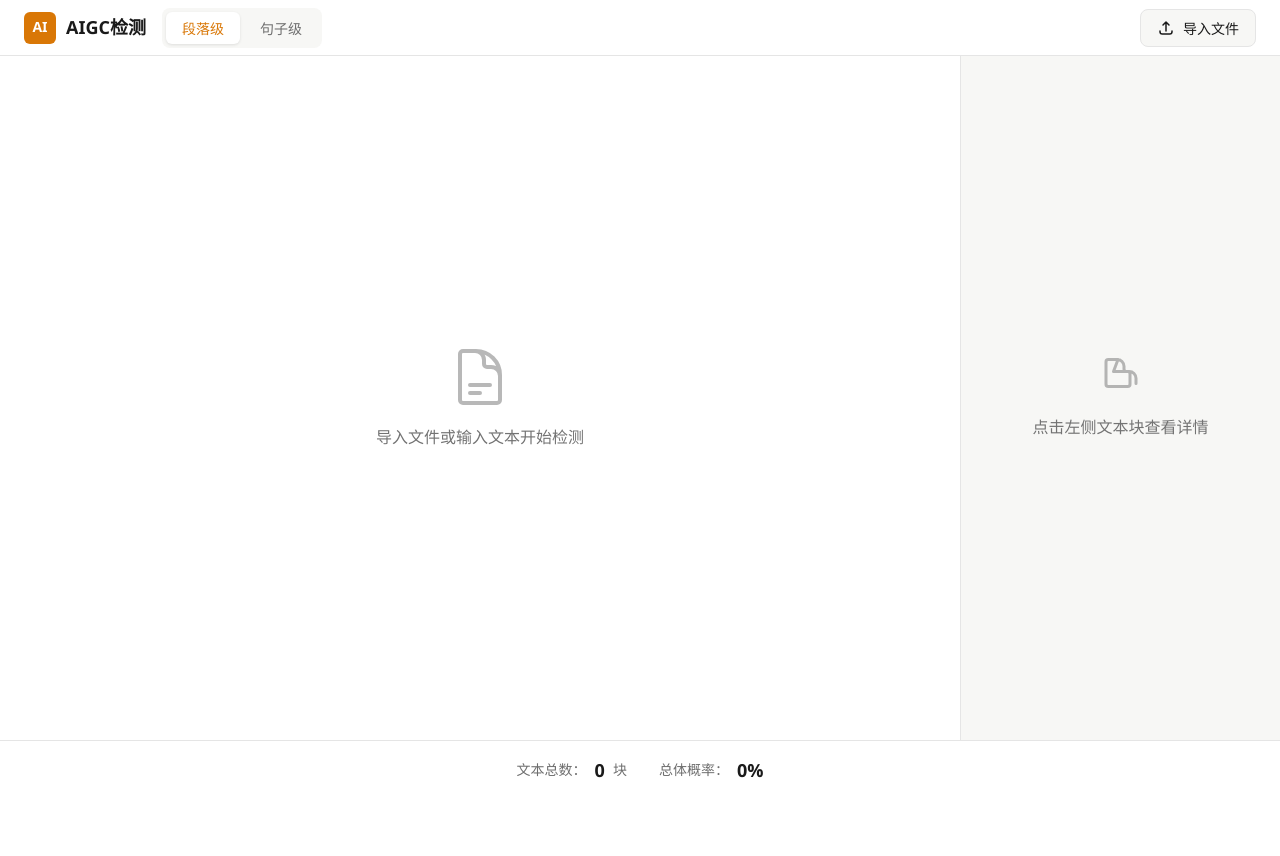
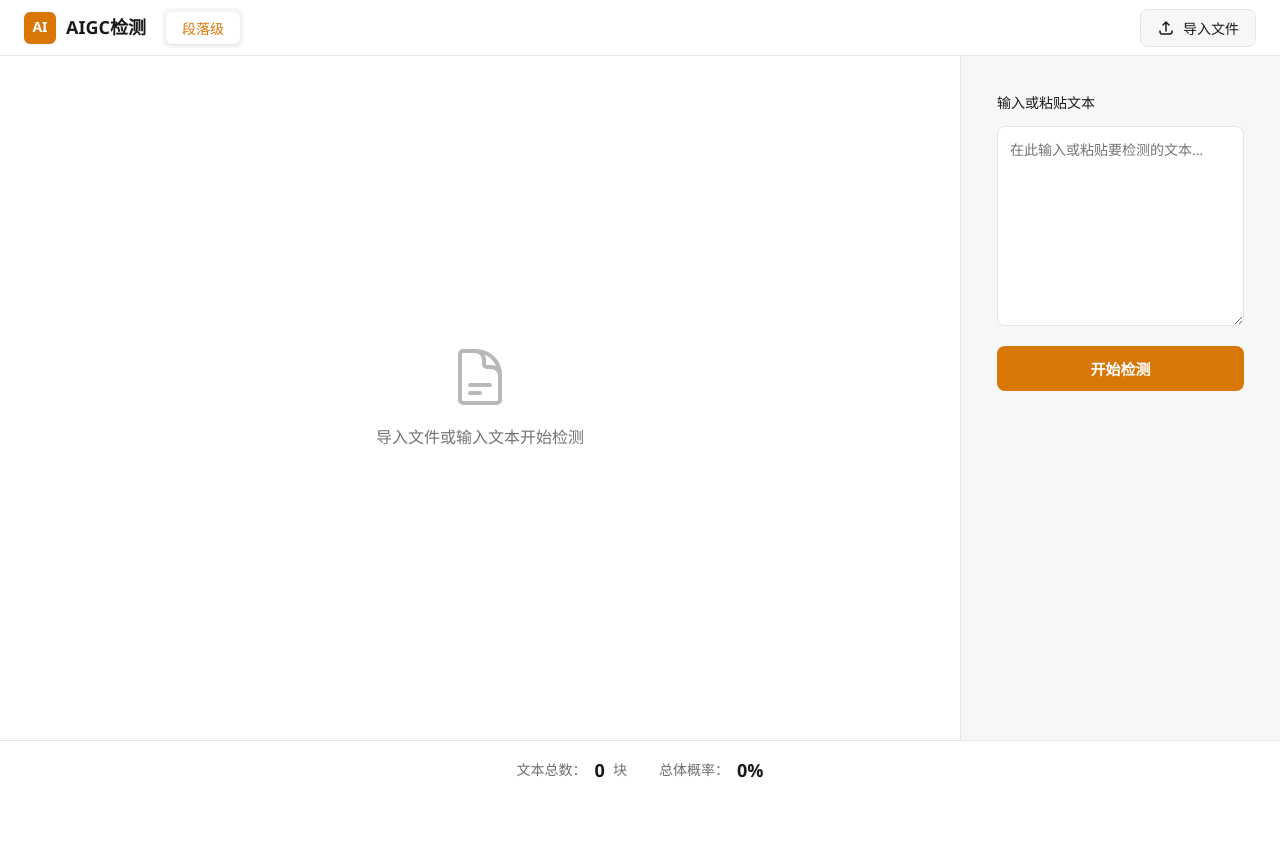
Before and after one commit to TJUEZ/unai, a Flask app: page / in a window 1280 px wide. Run offline with Flask 2, Linux system fonts and the light colour scheme.

Commit message:
fix: improve reader display with continuous text and text input

```diff
--- a/templates/index.html
+++ b/templates/index.html
@@ -269,6 +305,53 @@
             height: 48px;
             margin-bottom: 12px;
             opacity: 0.5;
+        }
+
+        /* Text Input Section */
+        .text-input-section {
+            padding: 16px;
+        }
+
+        .text-input-label {
+            font-size: 14px;
+            font-weight: 500;
+            margin-bottom: 12px;
+            color: var(--text);
+        }
+
+        .text-input-area {
+            width: 100%;
+            height: 200px;
+            padding: 12px;
+            border: 1px solid var(--border);
+            border-radius: 8px;
+            font-size: 14px;
+            font-family: inherit;
+            line-height: 1.6;
+            resize: vertical;
+        }
+
+        .text-input-area:focus {
+            outline: none;
+            border-color: var(--primary);
+        }
+
+        .btn-detect-sidebar {
+            width: 100%;
+            padding: 12px;
+            margin-top: 12px;
+            background: var(--primary);
+            color: white;
+            border: none;
+            border-radius: 8px;
+            font-size: 15px;
+            font-weight: 600;
+            cursor: pointer;
+            transition: background 0.2s;
+        }
+
+        .btn-detect-sidebar:hover {
+            background: var(--primary-hover);
         }
 
         /* Chunk Detail */
@@ -503,7 +586,7 @@
             </div>
             <div class="mode-switch">
                 <button class="mode-btn active" data-mode="paragraph" onclick="switchMode('paragraph')">段落级</button>
-                <button class="mode-btn" data-mode="sentence" onclick="switchMode('sentence')">句子级</button>
+                <!-- <button class="mode-btn" data-mode="sentence" onclick="switchMode('sentence')">句子级</button> -->
             </div>
             <div class="file-info" id="file-info">
                 <svg xmlns="http://www.w3.org/2000/svg" fill="none" viewBox="0 0 24 24" stroke="currentColor" stroke-width="2">
@@ -540,7 +623,14 @@
 
         <!-- Sidebar (Right) -->
         <div class="sidebar" id="sidebar">
-            <div class="sidebar-empty" id="sidebar-empty">
+            <!-- Text Input Section -->
+            <div class="text-input-section" id="text-input-section">
+                <div class="text-input-label">输入或粘贴文本</div>
+                <textarea class="text-input-area" id="text-input-area" placeholder="在此输入或粘贴要检测的文本..."></textarea>
+                <button class="btn-detect-sidebar" onclick="runDetectionFromInput()">开始检测</button>
+            </div>
+
+            <div class="sidebar-empty" id="sidebar-empty" style="display: none;">
                 <svg xmlns="http://www.w3.org/2000/svg" fill="none" viewBox="0 0 24 24" stroke="currentColor" stroke-width="1.5">
                     <path stroke-linecap="round" stroke-linejoin="round" d="M19.5 14.25v-2.625a3.375 3.375 0 00-3.375-3.375h-1.5A1.125 1.125 0 0113.5 7.125v-1.5a3.375 3.375 0 00-3.375-3.375H8.25m2.25 0H5.625c-.621 0-1.125.504-1.125 1.125v11.25c0 .621.504 1.125 1.125 1.125h9.75c.621 0 1.125-.504 1.125-1.125V9.375c0-.621-.504-1.125-1.125-1.125H8.25z" />
                 </svg>
@@ -673,6 +763,56 @@
             updateOverallStats();
         }
 
+        // Run detection from text input area
+        async function runDetectionFromInput() {
+            const textInput = document.getElementById('text-input-area');
+            const text = textInput.value.trim();
+
+            if (!text) {
+                alert('请输入要检测的文本');
+                return;
+            }
+
+            originalText = text;
+            currentMode = 'paragraph'; // Use paragraph mode only
+
+            const loadingOverlay = document.getElementById('loading-overlay');
+            loadingOverlay.classList.add('show');
+
+            try {
+                const response = await fetch('/api/detect-full', {
+                    method: 'POST',
+                    headers: {
+                        'Content-Type': 'application/json'
+                    },
+                    body: JSON.stringify({
+                        text: text,
+                        mode: 'paragraph'
+                    })
+                });
+
+                const data = await response.json();
+
+                if (data.success) {
+                    chunksData = data.chunks;
+                    selectedChunkIndex = -1;
+
+                    renderChunks();
+                    updateOverallStats();
+
+                    // Hide input section, show sidebar for chunk selection
+                    document.getElementById('text-input-section').style.display = 'none';
+                    document.getElementById('sidebar-empty').style.display = 'flex';
+                } else {
+                    alert('检测失败: ' + data.error);
+                }
+            } catch (error) {
+                alert('网络错误: ' + error.message);
+            } finally {
+                loadingOverlay.classList.remove('show');
+            }
+        }
+
         // Run detection on current text
         async function runDetection() {
             if (!originalText) return;
@@ -697,6 +837,11 @@
                 if (data.success) {
                     chunksData = data.chunks;
                     selectedChunkIndex = -1;
+
+                    // Hide text input section, show sidebar
+                    document.getElementById('text-input-section').style.display = 'none';
+                    document.getElementById('sidebar-empty').style.display = 'flex';
+
                     renderChunks();
                     updateOverallStats();
                 } else {
@@ -726,25 +871,25 @@
                 return;
             }
 
-            const typeLabel = currentMode === 'paragraph' ? '段落' : '句子';
+            // Render continuous text like a normal reader
+            let html = '<div class="reader-content">';
 
-            let html = '';
             chunksData.forEach((chunk, index) => {
                 const riskLevel = getRiskLevel(chunk.probability * 100);
                 const isSelected = index === selectedChunkIndex;
+                const probPercent = (chunk.probability * 100).toFixed(1);
 
                 html += `
-                    <div class="chunk-card ${riskLevel} ${isSelected ? 'selected' : ''}"
-                         onclick="selectChunk(${index})">
-                        <div class="chunk-card-header">
-                            <span class="chunk-index">${typeLabel} ${index + 1}</span>
-                            <span class="chunk-prob ${riskLevel}">${(chunk.probability * 100).toFixed(1)}%</span>
-                        </div>
-                        <div class="chunk-text-preview">${escapeHtml(chunk.text)}</div>
+                    <div class="paragraph ${riskLevel} ${isSelected ? 'selected' : ''}"
+                         onclick="selectChunk(${index})"
+                         data-index="${index}">
+                        ${escapeHtml(chunk.text)}
+                        <span class="prob-badge">${probPercent}%</span>
                     </div>
                 `;
             });
 
+            html += '</div>';
             readerPanel.innerHTML = html;
         }
 
```
Also changed, not shown: other parts of templates/index.html (+55 -19 lines).
